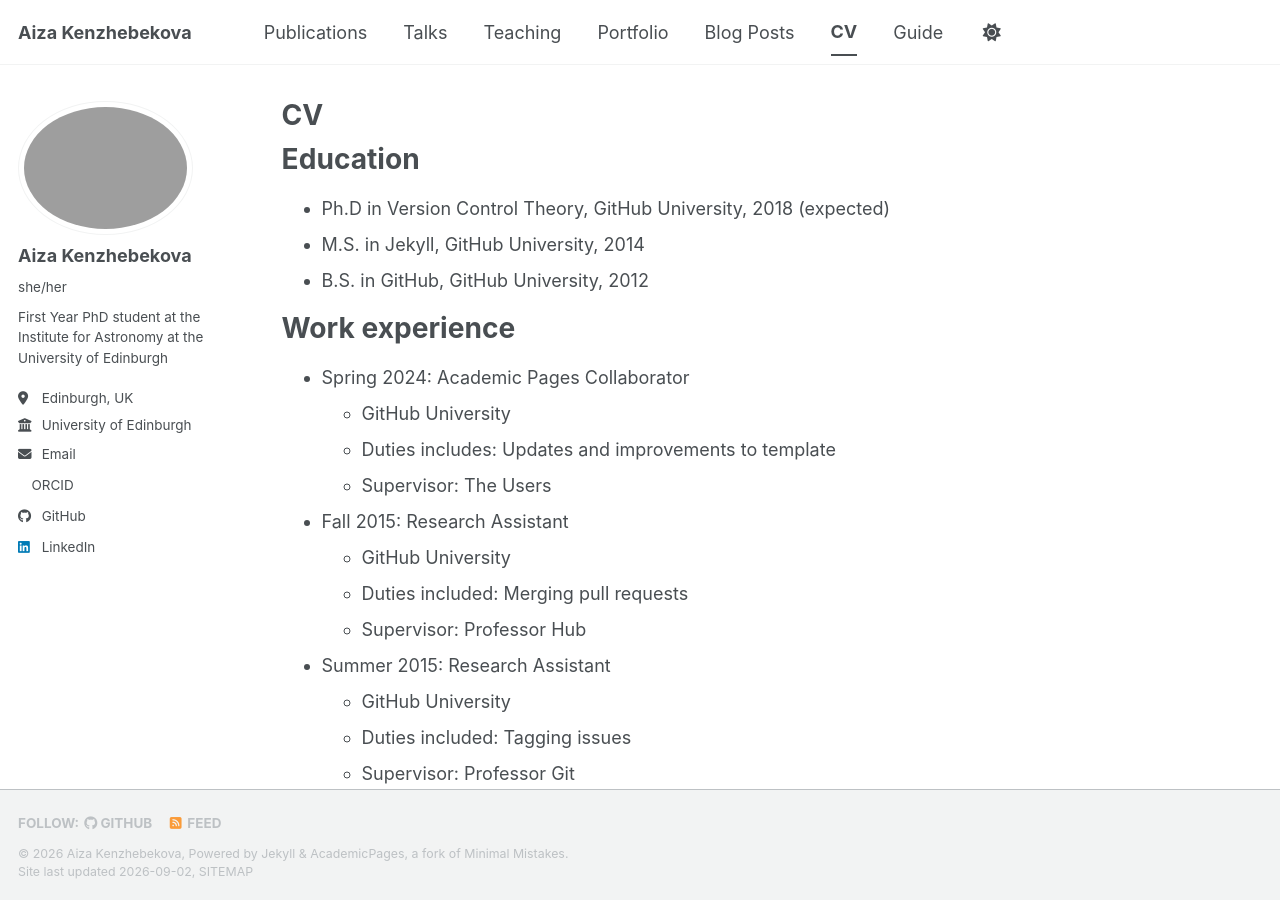
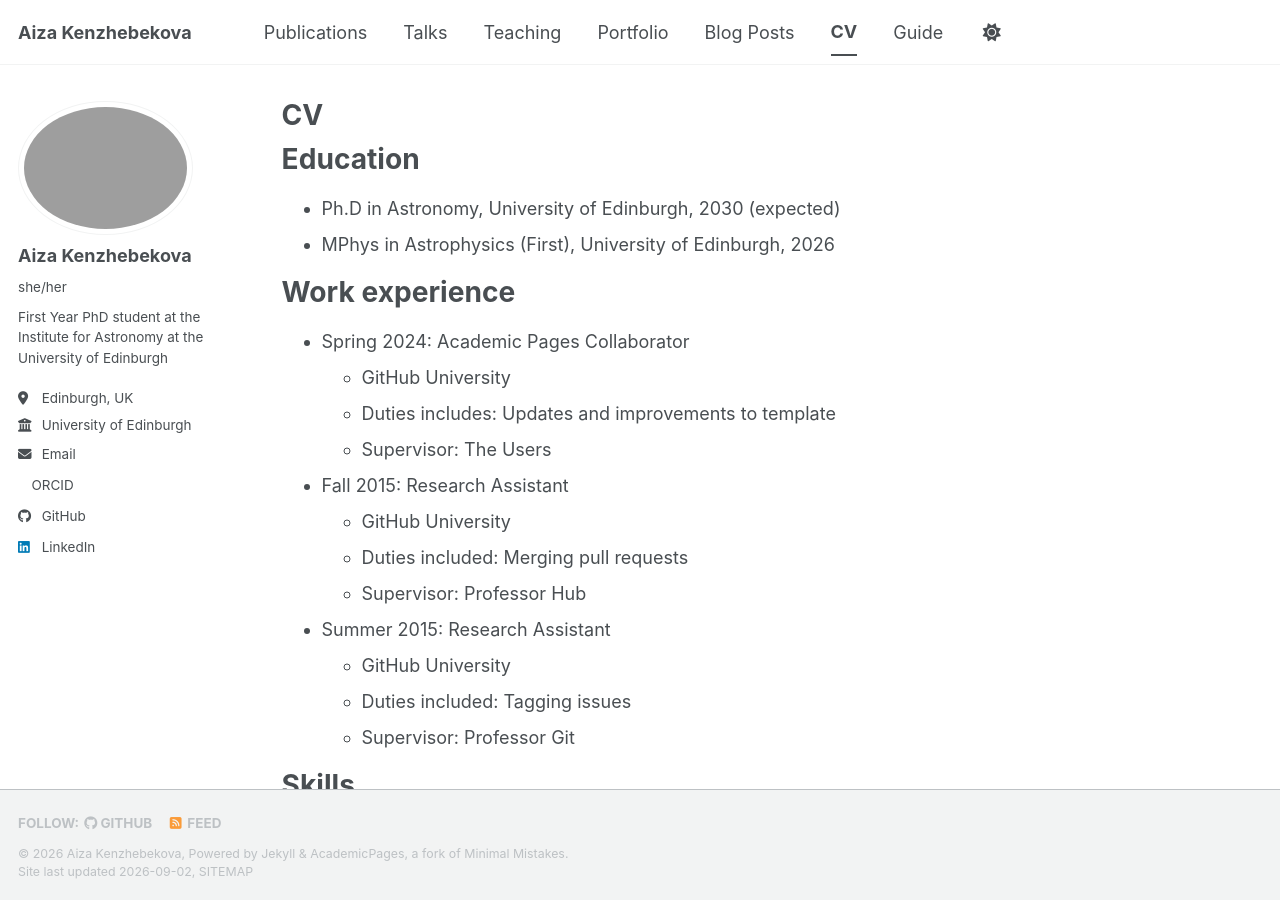
Before and after one commit to aiza-kenzhebekova/aiza-kenzhebekova.github.io, a Jekyll site: the page built from _pages/cv.md, in a window 1280 px wide and 900 px high. Built offline with Jekyll 4.4.1, drawn with Linux system fonts in a browser that asks for light colours; a style sheet for code colours, icons or effects is not loaded.

Commit message:
Update cv.md

```diff
--- a/_pages/cv.md
+++ b/_pages/cv.md
@@ -11,9 +11,9 @@ redirect_from:
 
 Education
 ======
-* Ph.D in Version Control Theory, GitHub University, 2018 (expected)
-* M.S. in Jekyll, GitHub University, 2014
-* B.S. in GitHub, GitHub University, 2012
+* Ph.D in Astronomy, University of Edinburgh, 2030 (expected)
+* MPhys in Astrophysics (First), University of Edinburgh, 2026
+
 
 Work experience
 ======
```
